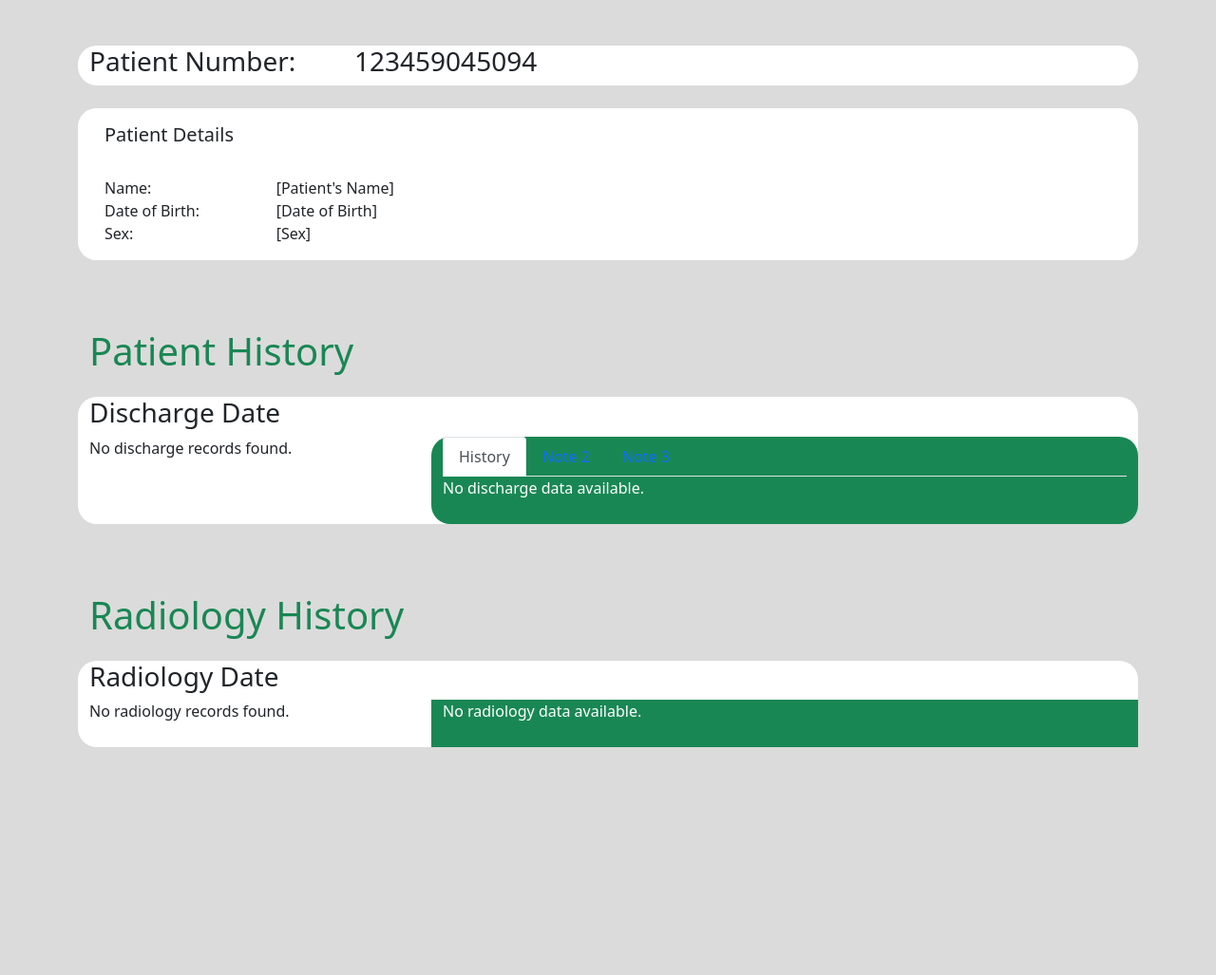
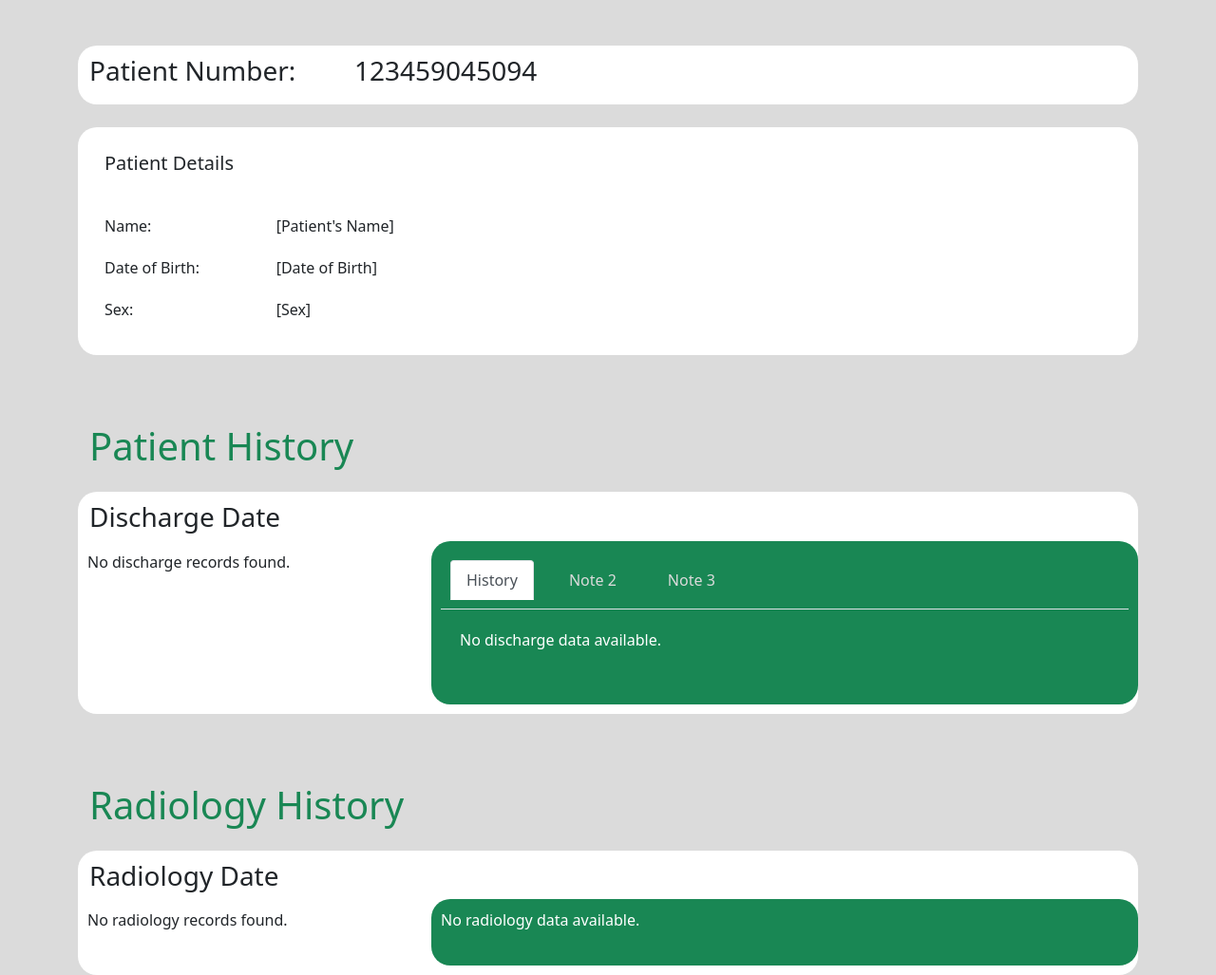
Before and after one commit to olie0001/medical_summary_fit3164, a Flask app: template patient_history/templates/index.html in a window 1280 px wide. Shown: the part 72-1099 px from the top of the page at 95% size. Before the commit the page ends 859 px from the top, so only its background shows below. Run offline with Flask 3, Linux system fonts and the light colour scheme; the template is opened without the code that fills it, so the values that code supplies are empty; some libraries are stand-ins or nearby versions.

Commit message:
added styling for tabes and columns

```diff
--- a/patient_history/static/style.css
+++ b/patient_history/static/style.css
@@ -2,6 +2,12 @@ body {
     background-color: #dbdbdb;
 }
 
+.row, .h3{
+    padding-top: 10px;
+    padding-bottom: 10px;
+}
+
+/* navigation bar */
 .navbar{
    border-radius: 10px;
 }
@@ -16,6 +22,8 @@ body {
 .form-control::placeholder {
     color: #a09d9d; /* Lighter text for placeholder */
 }
+
+/* search button */
 .btn-primary {
     color: white;
     border-radius: 20px; /* Rounded edges for button */
@@ -46,6 +54,7 @@ body {
     box-shadow: 0 0 0 0.2rem rgba(0, 128, 0, 0.5); /* Adjust the box-shadow color to match */
 }
 
+/* patient details */
 .row{
     background-color: white;
     border-radius: 20px;
@@ -58,3 +67,70 @@ body {
     border: none;  /* Explicitly remove borders */
     box-shadow: none;  /* Remove any shadows */
 }
+
+.col-4{
+    padding: 10px;
+}
+
+/* container that containes the whole discharge group item*/
+.container{
+    height: auto;
+}
+
+/* date list item */
+.list-group-item.active {
+    background-color: #28a745; /* Green */
+    color: white; /* Text color */
+    border-color: white;
+}
+
+.list-group-item {
+    border-radius: 20px; /* Border radius */
+    margin-top: 10px;
+    margin-bottom: 10px; /* Add margin between each list item */
+}
+
+.list-group{
+    border-radius: 20px;
+}
+
+/* summarised note section*/
+.col-8{
+    padding: 10px;
+    border-radius: 20px;
+}
+
+
+/* scroll bar of note*/
+::-webkit-scrollbar {
+    width: 10px; /* Set the width of the scrollbar */
+}
+
+::-webkit-scrollbar-thumb {
+    background-color: white; /* Set the color of the scrollbar thumb */
+    border-color: black;
+    border-radius: 20px; /* Set the border radius of the scrollbar thumb */
+
+}
+
+::-webkit-scrollbar-corner{
+    display:none;
+}
+
+
+.tab-pane,.tab-content{
+    border-radius: 20px;
+    padding:10px;
+}
+
+/* Styling for nav-item border */
+.nav-item {
+    border-color: #ffffff; /* Change border color as needed */
+    border-radius: 20px;
+    padding:10px;
+}
+
+/* Styling for non-active nav-link color */
+.nav-link:not(.active) {
+    color: #dbdbdb; /* Change color for non-active nav-link */
+}
```
